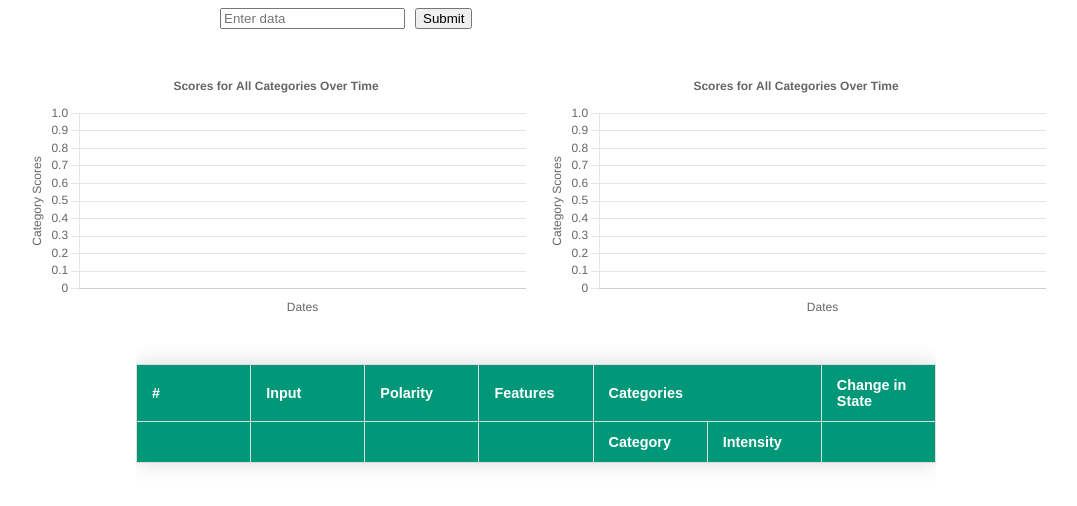
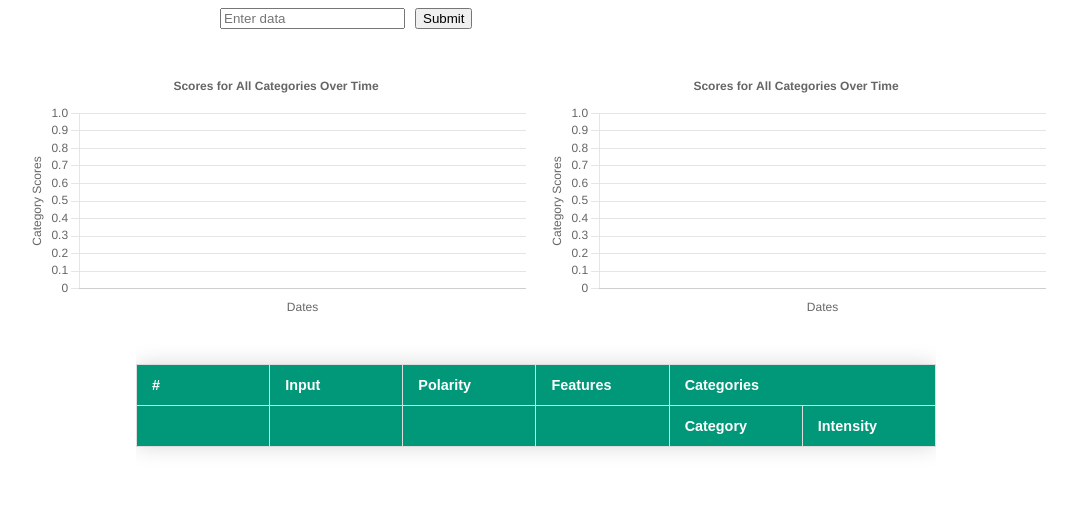
Before and after one commit to how2kritin/debangan-et-al-website-deployment-fork, a React (Vite) app in the folder frontend/: page / in a window 1280 px wide. Shown: the top 506 px of the page, without its empty margins (104-1181 px from the left). Built offline with nearby package versions, Linux system fonts and the light colour scheme.

Commit message:
feat: remove change in state

```diff
--- a/frontend/src/components/DataTable.tsx
+++ b/frontend/src/components/DataTable.tsx
@@ -15,7 +15,6 @@ const DataTable: React.FC<DataTableProps> = ({ data }) => (
           <th>Polarity</th>
           <th>Features</th>
           <th colSpan={2}>Categories</th>
-          <th>Change in State</th>
         </tr>
         <tr>
           <th></th>
@@ -24,7 +23,6 @@ const DataTable: React.FC<DataTableProps> = ({ data }) => (
           <th></th>
           <th>Category</th>
           <th>Intensity</th>
-          <th></th>
         </tr>
       </thead>
       <tbody>
@@ -37,7 +35,6 @@ const DataTable: React.FC<DataTableProps> = ({ data }) => (
               <td rowSpan={item.response.categories.length}>{item.response.features.join(', ')}</td>
               <td>{item.response.categories[0]}</td>
               <td>{item.response.intensity[0]}</td>
-              <td rowSpan={item.response.categories.length}>{item.response.changeInState}</td>
             </tr>
             {item.response.categories.slice(1).map((category, catIndex) => (
               <tr key={`${index}-${catIndex}`}>
```
